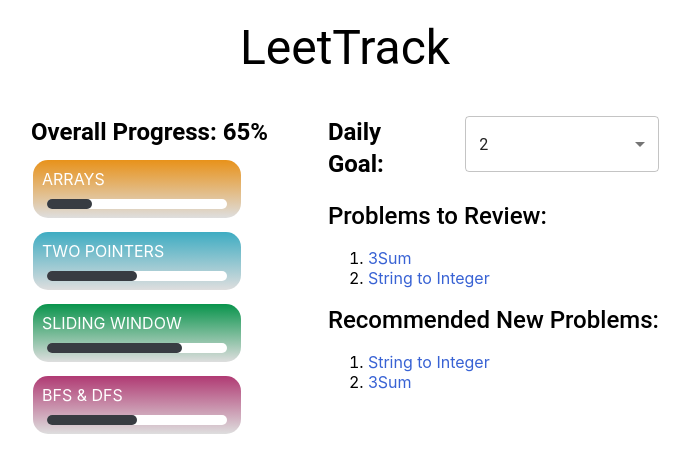
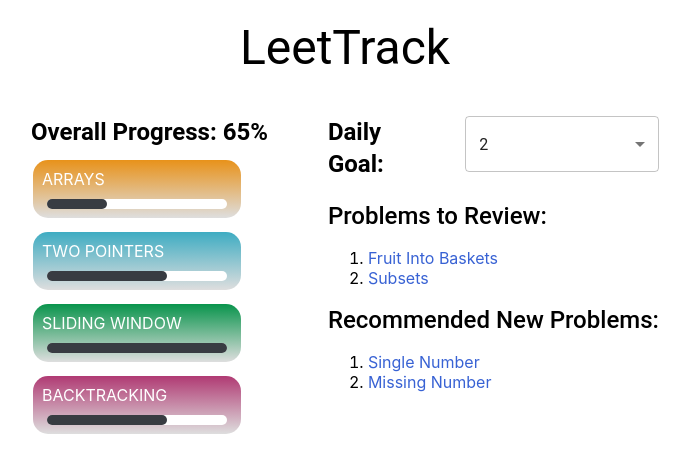
Before and after one commit to 397-f21/coffee-leettrack, a React (Create React App) app: page / in a window 1280 px wide. Shown: the top 472 px of the page, without its empty margins (295-985 px from the left). Built offline with nearby package versions, Linux system fonts and the light colour scheme.

Commit message:
Menu options for daily goal [Carina, Iris]

```diff
--- a/src/App.js
+++ b/src/App.js
@@ -1,4 +1,4 @@
-import { useState } from "react";
+import { useState, useEffect } from "react";
 import "./index.css";
 
 import ProgressIcon from "./Components/ProgressIcon";
@@ -6,23 +6,26 @@ import { Typography, MenuItem, FormControl, Select } from "@mui/material";
 
 
 function App() {
-  const [categories, setCategories] = useState({
+  const questionData = {
     "arrays": {
       "color" : "#e8921a",
       "questions": {
-        "1" : {
-          "name" : "Container with Most Water",
-          "url" : "https://leetcode.com/problems/container-with-most-water",
+        "217" : {
+          "id" : "217",
+          "name" : "Contains Duplicate",
+          "url" : "https://leetcode.com/problems/contains-duplicate/",
           "completed" : 1
         },
-        "2" : {
-          "name" : "String to Integer",
-          "url" : "https://leetcode.com/problems/string-to-integer-atoi",
+        "268" : {
+          "id" : "268",
+          "name" : "Missing Number",
+          "url" : "https://leetcode.com/problems/missing-number/",
           "completed" : 0
         },
-        "3" : {
-          "name" : "3Sum",
-          "url" : "https://leetcode.com/problems/3sum",
+        "136" : {
+          "id" : "136",
+          "name" : "Single Number",
+          "url" : "https://leetcode.com/problems/single-number/",
           "completed" : 0
         }
       }
@@ -31,21 +34,24 @@ function App() {
       "color": "#3eacc2",
       "questions": {
 
-        "1" : {
-          "name" : "Container with Most Water",
-          "url" : "https://leetcode.com/problems/container-with-most-water",
+        "141" : {
+          "id": "141",
+          "name" : "Linked List Cycle",
+          "url" : "https://leetcode.com/problems/linked-list-cycle/",
           "completed" : 1,
           "reviewAgain" : 0
         },
         "2" : {
-          "name" : "String to Integer",
-          "url" : "https://leetcode.com/problems/string-to-integer-atoi",
+          "id": "2",
+          "name" : "Add Two Numbers",
+          "url" : "https://leetcode.com/problems/add-two-numbers/",
           "completed" : 1,
           "reviewAgain" : 0
         },
-        "3" : {
-          "name" : "3Sum",
-          "url" : "https://leetcode.com/problems/3sum",
+        "148" : {
+          "id": "148",
+          "name" : "Sort List",
+          "url" : "https://leetcode.com/problems/sort-list/",
           "completed" : 0,
           "reviewAgain" : 0
         }
@@ -54,103 +60,96 @@ function App() {
     "sliding window": {
       "color" : "#09944c",
       "questions" : {
-        "1" : {
-          "name" : "Container with Most Water",
-          "url" : "https://leetcode.com/problems/container-with-most-water",
+        "209" : {
+          "id": "209",
+          "name" : "Minimum Size Subarray Sum",
+          "url" : "https://leetcode.com/problems/minimum-size-subarray-sum/",
           "completed" : 1,
           "reviewAgain" : 0
         },
-        "2" : {
-          "name" : "String to Integer",
-          "url" : "https://leetcode.com/problems/string-to-integer-atoi",
+        "904" : {
+          "id" : "904",
+          "name" : "Fruit Into Baskets",
+          "url" : "https://leetcode.com/problems/fruit-into-baskets/",
           "completed" : 1,
           "reviewAgain" : 1
         },
-        "3" : {
-          "name" : "3Sum",
-          "url" : "https://leetcode.com/problems/3sum",
+        "567" : {
+          "id" : "567",
+          "name" : "Permutation in String",
+          "url" : "https://leetcode.com/problems/permutation-in-string/",
           "completed" : 1,
           "reviewAgain" : 0
         }
       }
     },
-    "bfs & dfs": {
+    "backtracking": {
       "color" : "#b03a73",
       "questions" : {
-        "1" : {
-          "name" : "Container with Most Water",
-          "url" : "https://leetcode.com/problems/container-with-most-water",
+        "79" : {
+          "id" : "79",
+          "name" : "Word Search",
+          "url" : "https://leetcode.com/problems/word-search/",
           "completed" : 1,
           "reviewAgain" : 0
         },
-        "2" : {
-          "name" : "String to Integer",
-          "url" : "https://leetcode.com/problems/string-to-integer-atoi",
+        "784" : {
+          "id" : "784",
+          "name" : "Letter Case Permutation",
+          "url" : "https://leetcode.com/problems/letter-case-permutation/",
           "completed" : 0,
           "reviewAgain" : 0
         },
-        "3" : {
-          "name" : "3Sum",
-          "url" : "https://leetcode.com/problems/3sum",
+        "78" : {
+          "id" : "78",
+          "name" : "Subsets",
+          "url" : "https://leetcode.com/problems/subsets/",
           "completed" : 1,
           "reviewAgain" : 1
         }
       }
     }
-  });
-  const [dailyGoal, setDailyGoal] = useState(2);
-
-  // function to select problems the user would like to review
-  const selectReviewProblems = () => {
-    // iterate through all problems to find all
-    // which have the reviewAgain attribute of 1
-    var problemsToReview = [];
-    for (const [id, category] of Object.entries(categories)) {
-      for (const [id, question] of Object.entries(category.questions)) {
-        if (question.reviewAgain === 1) {
-          problemsToReview.push(question)
-        }
-      }
-    }
-    // select dailyGoal random problems from that list
-    const shuffled = problemsToReview.sort(() => 0.5 - Math.random());
-    return shuffled.slice(0, dailyGoal);
   }
 
-  const getAllProblemsToDo = () => {
-    // iterate through all problems to find all
-    // which have the completed attribute of 0
-    var toDo = [];
-    for (const [id, category] of Object.entries(categories)) {
-      for (const [id, question] of Object.entries(category.questions)) {
-        if (question.completed === 0) {
-          toDo.push(question)
-        }
-      }
-    }
-    console.log(toDo);
-    return toDo;
-  }
 
-  // function to select random problems that have not been completed
-  const selectRecommendedProblems = (toDo) => {
-    // select dailyGoal random problems from that list
-    const shuffled = toDo.sort(() => 0.5 - Math.random());
-    return shuffled.slice(0, dailyGoal);
-  }
-
-  const [problemsToDo, setProblemsToDo] = useState(getAllProblemsToDo());
-  console.log(problemsToDo);
-  const [newProblems, setNewProblems] = useState(selectRecommendedProblems(problemsToDo));
-  const [reviewProblems, setReviewProblems] = useState(selectReviewProblems());
-
+  const [categories, setCategories] = useState(questionData);
+  const [dailyGoal, setDailyGoal] = useState(2);
+  const [problemsToDo, setProblemsToDo] = useState([]);
+  const [newProblems, setNewProblems] = useState([]);
+  const [reviewProblems, setReviewProblems] = useState([]);
 
   //function for set daily goal
   const handleDailyGoal =(event)=>{
     setDailyGoal(event.target.value);
   }
 
+  useEffect(() => {
+      // function to select random new problems and problems to review
+      const refreshProblems = () => {
+        // iterate through all problems to find all
+        // which have the reviewAgain attribute of 1
+        var toReview = [];
+        var toDo = [];
+        for (const category of Object.values(categories)) {
+          for (const question of Object.values(category.questions)) {
+            if (question.completed === 0) {
+              toDo.push(question)
+            } else if (question.reviewAgain === 1) {
+              toReview.push(question)
+            }
+          }
+        }
 
+        setReviewProblems(toReview);
+        setProblemsToDo(toDo);
+        toDo = toDo.sort(() => Math.random());
+        // select dailyGoal random problems from the toDo list
+        setNewProblems(toDo.slice(0, dailyGoal));
+      }
+
+      refreshProblems();
+
+  }, [categories, dailyGoal]);
 
   return (
     <div className="App">
@@ -168,29 +167,30 @@ function App() {
         <div id="problems-list">
           <div className="problem-list-header">
             <Typography variant="h5" sx={{ fontWeight: 'bold' }}> Daily Goal:</Typography>
-              {/* <h5>{dailyGoal}</h5> */}
               <FormControl fullWidth>
                 <Select
                   value={dailyGoal}
                   onChange={handleDailyGoal}
                 >
-                  <MenuItem value={1}>1</MenuItem>
-                  <MenuItem value={2}>2</MenuItem>
-                  <MenuItem value={3}>3</MenuItem>
-                  {/* {problemsToDo.map((index, problem) => {
-                    <MenuItem key={index} value={index+1}>{index+1}</MenuItem>
-                  })} */}
-
+                  {problemsToDo.length === 0 ?
+                  <MenuItem value={dailyGoal}>{dailyGoal}</MenuItem> :
+                    problemsToDo.map((problem, idx) => (
+                      <MenuItem
+                        key={problem.id}
+                        value={idx+1}>
+                          {idx+1}
+                      </MenuItem>
+                    ))}
                 </Select>
               </FormControl>
           </div >
           <br/>
           <div>
             <div id="reviewProblems">
-            <Typography variant="h5" sx={{ fontWeight: 'medium' }}> Problems to Review:</Typography>
+              <Typography variant="h5" sx={{ fontWeight: 'medium' }}> Problems to Review:</Typography>
               <ol>
                 {reviewProblems.map((question) =>
-                  <li>
+                  <li key={question.id}>
                     <a href={question.url}>{question.name}</a>
                   </li>
                 )}
@@ -200,7 +200,7 @@ function App() {
               <Typography variant="h5" sx={{ fontWeight: 'medium' }}> Recommended New Problems:</Typography>
               <ol>
                 {newProblems.map((question) =>
-                  <li>
+                  <li key={question.id}>
                     <a href={question.url}>{question.name}</a>
                   </li>
                 )}
--- a/src/Components/ProgressIcon.js
+++ b/src/Components/ProgressIcon.js
@@ -3,19 +3,18 @@ import "../index.css";
 
 export default function ProgressIcon({ name, category }) {
 
-  console.log(category.color);
   const grey = "#dedede";
 
   const calculateProgress = () => {
     const isComplete = (question) => question.completed === 1;
     const total = Object.keys(category.questions).length;
     var complete = 0;
-    for (const [id, question] of Object.entries(category.questions)) {
+    for (const question of Object.values(category.questions)) {
       if (isComplete(question)) {
         complete += 1
       }
     }
-    return Math.floor(complete/total*135);
+    return Math.floor(complete/total*180);
   }
 
   return (
```
